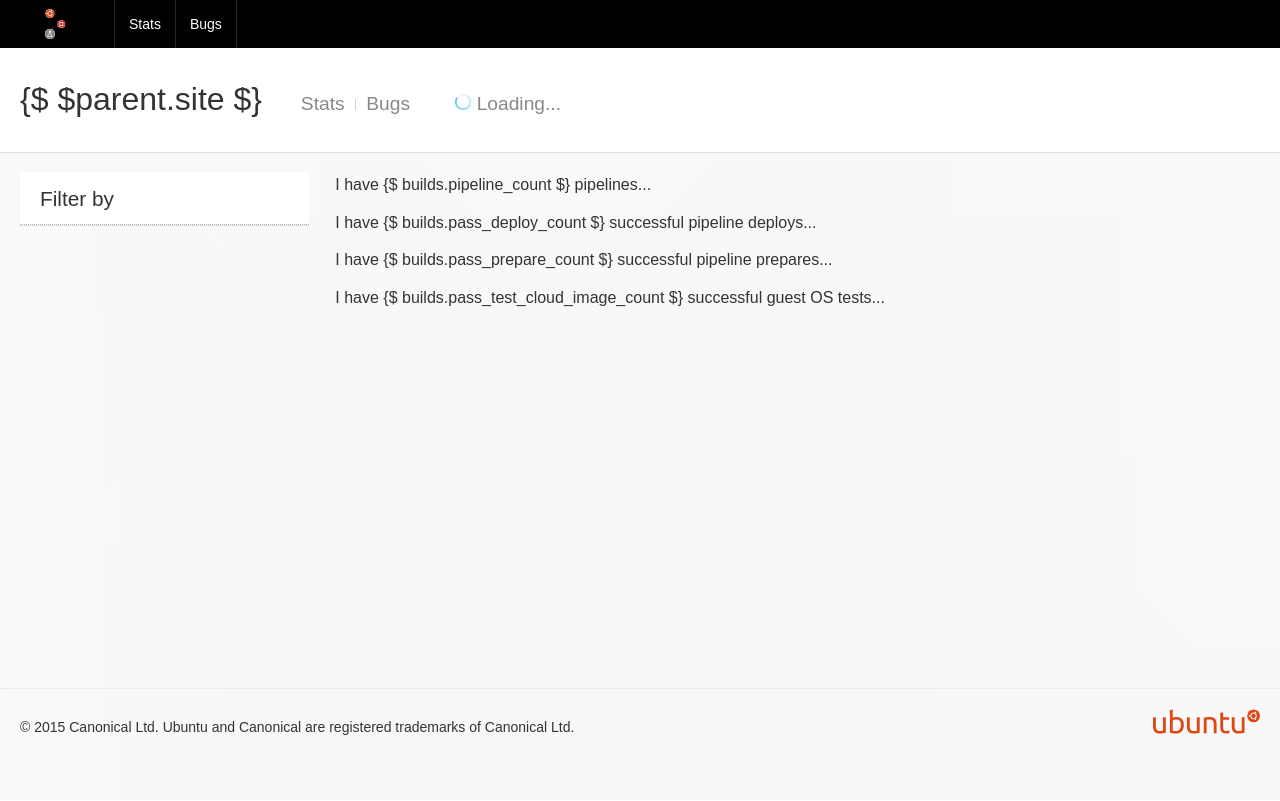
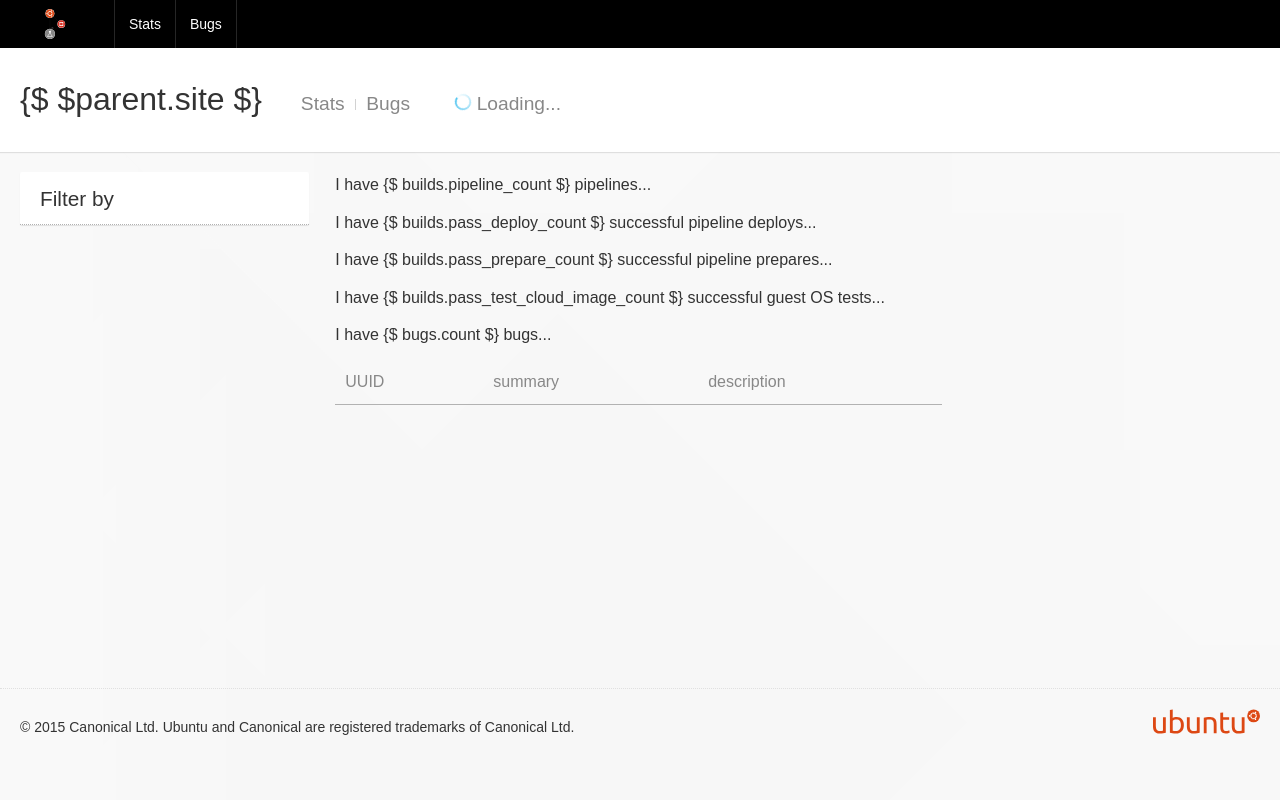
Before and after one commit to autonomouse/weeblclient, a Django app: page / in a window 1280 px wide. Run offline with Django 3.2, Linux system fonts and the light colour scheme; lists and menus that the app fills with data are empty; some libraries are stand-ins or nearby versions; some web fonts are replaced.

Commit message:
Get bugs tab working, but not using filter yet.

```diff
--- a/weebl/oilserver/static/js/bugs.js
+++ /dev/null
@@ -1,5 +0,0 @@
-var bugs_app = angular.module('bugs', []);
-
-bugs_app.controller('bugsController', ['bugsRetriever', function(bugsRetriever) {
-    bugsRetriever.refresh(this);
- }]);
--- a/weebl/oilserver/static/js/bugs_retriever.js
+++ b/weebl/oilserver/static/js/bugs_retriever.js
@@ -1,9 +1,9 @@
-bugs_app.factory('bugsRetriever', ['$http', function($http) {
+app.factory('bugsRetriever', ['$http', function($http) {
   var refresh = function(scope) {
     var url = "/api/v1/bug/";
     return $http.get(url).success(function(data) {
-        scope.count = data.meta.total_count;
-        scope.objects = data.objects;
+        scope.bugs.count = data.meta.total_count;
+        scope.bugs.objects = data.objects;
     });
   };
 
--- a/weebl/oilserver/static/js/builds_retriever.js
+++ b/weebl/oilserver/static/js/builds_retriever.js
@@ -1,4 +1,4 @@
-builds_app.factory('buildsRetriever', ['$http', function($http) {
+app.factory('buildsRetriever', ['$http', function($http) {
   var refresh = function(scope, field_name, job_type_name, completed_at_start, completed_at_end, build_status_name) {
     var url = "/api/v1/build/";
     var parameters = [];
--- a/weebl/oilserver/static/js/stats.js
+++ b/weebl/oilserver/static/js/stats.js
@@ -1,16 +1,17 @@
-var builds_app = angular.module('weebl', []);
+var app = angular.module('weebl', []);
 
-builds_app.config(['$interpolateProvider', function ($interpolateProvider) {
+app.config(['$interpolateProvider', function ($interpolateProvider) {
 $interpolateProvider.startSymbol('{$');
 $interpolateProvider.endSymbol('$}');
 }]);
 
-builds_app.controller('buildsController', [
-    '$scope', '$rootScope', 'buildsRetriever', 'SearchService',
-    function($scope, $rootScope, buildsRetriever, SearchService) {
+app.controller('buildsController', [
+    '$scope', '$rootScope', 'buildsRetriever', 'bugsRetriever', 'SearchService',
+    function($scope, $rootScope, buildsRetriever, bugsRetriever, SearchService) {
         binding = this;
         $scope.filters = SearchService.getEmptyFilter();
         $scope.currentpage = "stats";
+        $scope.bugs = {};
 
         function updateStats(start_date, finish_date) {
             console.log("Filtering dates from %s to %s", start_date, finish_date);
@@ -60,6 +61,7 @@ builds_app.controller('buildsController', [
                 $scope.filters = SearchService.toggleFilter(
                     $scope.filters, type, value, true);
             }
+            bugsRetriever.refresh($scope);
         };
 
         $scope.isFilterActive = function(type, value, tab) {
--- a/weebl/oilserver/templates/index.html
+++ b/weebl/oilserver/templates/index.html
@@ -124,10 +124,32 @@
             </div>
             <div id="main-content" data-maas-error-overlay>
             <div id="content" class="six-col" data-ng-view>
+                <div data-ng-show="currentpage === 'stats'">
                     <p>I have {$ builds.pipeline_count $} pipelines...</p>
                     <p>I have {$ builds.pass_deploy_count $} successful pipeline deploys...</p>
                     <p>I have {$ builds.pass_prepare_count $} successful pipeline prepares...</p>
                     <p>I have {$ builds.pass_test_cloud_image_count $} successful guest OS tests...</p>
+                </div>
+                <div data-ng-show="currentpage === 'bugs'">
+                    <p>I have {$ bugs.count $} bugs...</p>
+                    <!------------------------------------------------>
+                    <table>
+                        <thead>
+                        <tr>
+                            <th>UUID</th>
+                            <th>summary</th>
+                            <th>description</th>
+                        </tr>
+                        </thead>
+                        <tbody>
+                        <tr ng-repeat="bug in bugs.objects">
+                            <td>{$ bug.uuid $}</td>
+                            <td>{$ bug.summary $}</td>
+                            <td>{$ bug.description $}</td>
+                        </tr>
+                        </tbody>
+                    </table>
+                </div>
             </div>
             </div>
             </div>
--- a/weebl/oilserver/templates/js-conf.html
+++ b/weebl/oilserver/templates/js-conf.html
@@ -22,7 +22,6 @@ var WEEBL_config = {
 </script>
 <script type="text/javascript" src="{{STATIC_URL}}yui-base/yui-base-min.js"></script>
 <script type="text/javascript" src="{{STATIC_URL}}js/stats.js"></script>
-<script type="text/javascript" src="{{STATIC_URL}}js/bugs.js"></script>
 <script type="text/javascript" src="{{STATIC_URL}}js/builds_retriever.js"></script>
 <script type="text/javascript" src="{{STATIC_URL}}js/bugs_retriever.js"></script>
 <script type="text/javascript" src="{{STATIC_URL}}js/accordion.js"></script>
```
